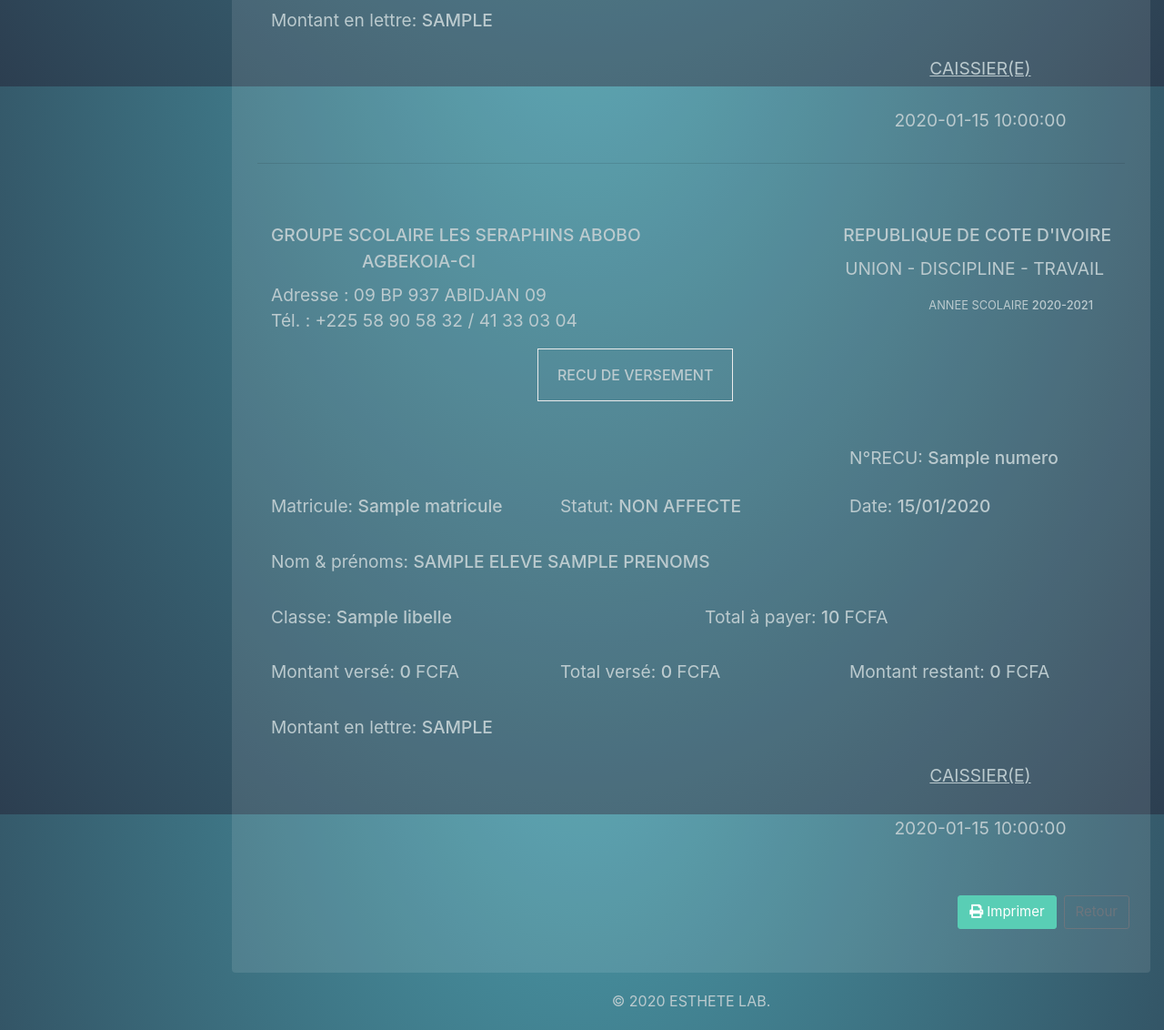
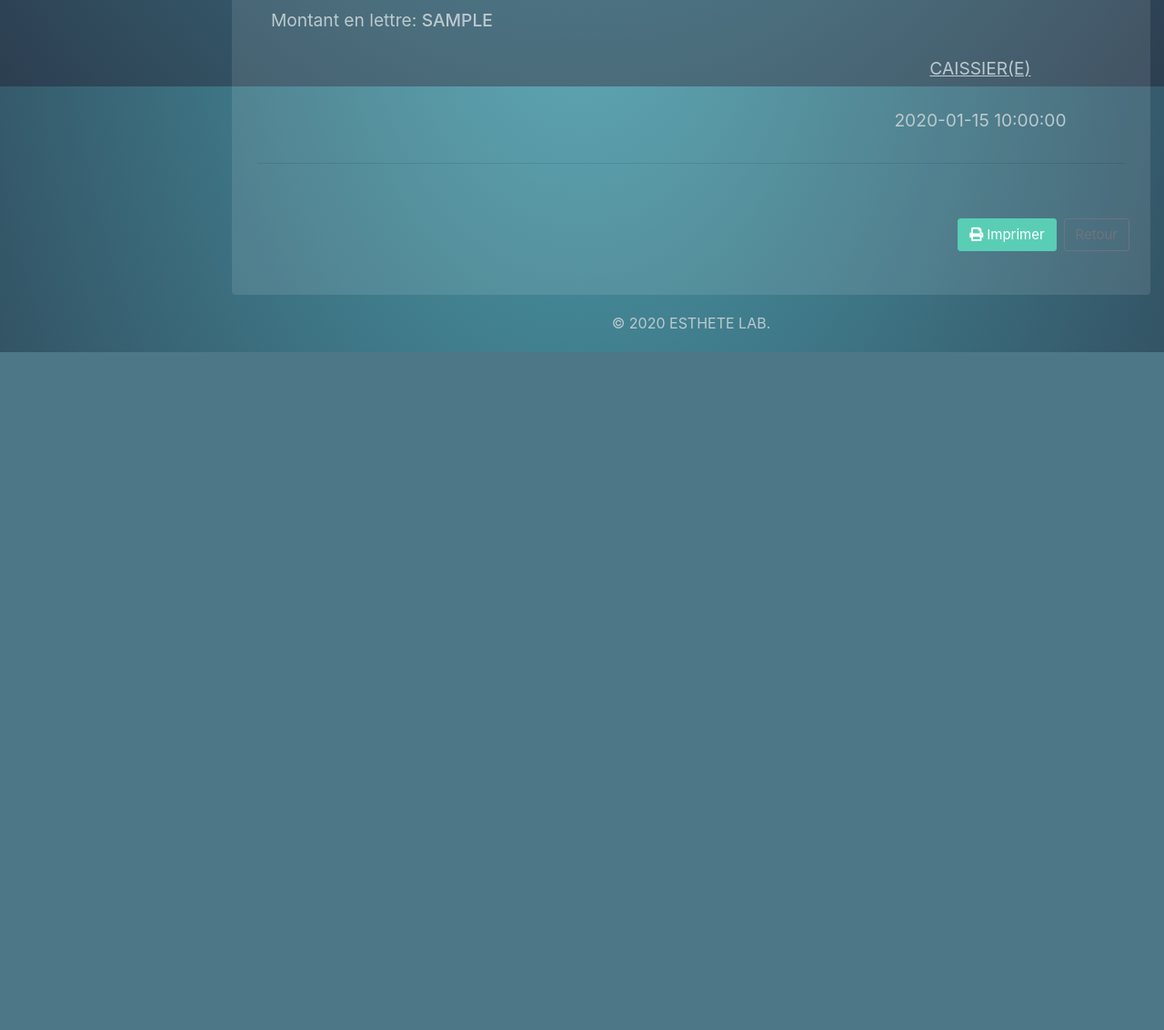
Before and after one commit to delrodie/syges1, a Symfony app: template templates/versement/show.html.twig in a window 1280 px wide. Shown: the part 705-1837 px from the top of the page at 91% size. After the commit the page ends 1092 px from the top, so only its background shows below. Run offline with Twig, Linux system fonts and the light colour scheme; the template is opened without the code that fills it: most values are stand-ins (such as "Sample title", 1, 10 or a date in 2020); some libraries are stand-ins or nearby versions.

Commit message:
Generation Dompdf versement

```diff
--- a/composer.json
+++ b/composer.json
@@ -10,6 +10,7 @@
         "doctrine/doctrine-bundle": "^2.1",
         "doctrine/doctrine-migrations-bundle": "^3.0",
         "doctrine/orm": "^2.7",
+        "dompdf/dompdf": "^1.0",
         "phpdocumentor/reflection-docblock": "^5.2",
         "sensio/framework-extra-bundle": "^5.1",
         "symfony/asset": "5.1.*",
--- a/src/Controller/VersementController.php
+++ b/src/Controller/VersementController.php
@@ -9,6 +9,8 @@ use App\Repository\VersementRepository;
 use App\Utilities\GestionEleve;
 use App\Utilities\GestionImpression;
 use Doctrine\ORM\EntityManagerInterface;
+use Dompdf\Dompdf;
+use Dompdf\Options;
 use Symfony\Bundle\FrameworkBundle\Controller\AbstractController;
 use Symfony\Component\HttpFoundation\Request;
 use Symfony\Component\HttpFoundation\Response;
@@ -124,6 +126,7 @@ class VersementController extends AbstractController
             'scolarite' => $scolarite,
             'montant_lettre' => $this->gestionImpression->nombre_en_lettre($versement->getVerse())
         ]);
+
     }
 
     /**
--- a/templates/versement/show.html.twig
+++ b/templates/versement/show.html.twig
@@ -88,92 +88,12 @@
                             </div>
                         </div>
                         <hr>
-                        <!-- DEUXIEME PAGE -->
-                        <div class="container-fluid d-flex justify-content-between" style="font-size: 1.2em;">
-                            <div class="col-lg-6 pl-0">
-                                <p class="mt-5 mb-2">
-                                    <b>GROUPE SCOLAIRE LES SERAPHINS ABOBO <br>
-                                        <span style="margin-left: 100px;">AGBEKOIA-CI</span>
-                                    </b>
-                                </p>
-                                <p class="mb-0 ">Adresse : 09 BP 937 ABIDJAN 09</p>
-                                <p>Tél. : +225 58 90 58 32 / 41 33 03 04</p>
-                            </div>
-                            <div class="col-lg-6 pr-0">
-                                <p class="mt-5 mb-2 text-right"><b>REPUBLIQUE DE COTE D'IVOIRE</b></p>
-                                <p class="text-right mr-2">UNION - DISCIPLINE - TRAVAIL</p>
-                                <p class="mb-0 text-right" style="font-size: 0.8rem; margin-right: 20px;">ANNEE SCOLAIRE <b>2020-2021</b></p>
-                            </div>
-                        </div>
-                        <div class="container-fluid d-flex justify-content-between">
-                            <div class="col-lg-4 offset-4 pl-0 text-center">
-                                <div class="row">
-                                    <div class="col-8 offset-0" style="border:#ececec solid 1px; ">
-                                        <p class="mb-3 mt-3"><b>RECU DE VERSEMENT</b></p>
-                                    </div>
-                                </div>
-                            </div>
-                            <hr>
-                        </div>
-                        <div class="container-fluid mt-5" style="font-size: 1.2rem;">
-                            <div class="row mb-2">
-                                <div class="col-4 offset-8">
-                                    <p >N°RECU: <b>{{ versement.numero }}</b></p>
-                                </div>
-                            </div>
-                            <div class="row">
-                                <div class="col-4">
-                                    <p>Matricule: <b>{{ eleve.matricule }}</b></p>
-                                </div>
-                                <div class="col-4">
-                                    <p>Statut: <b>NON AFFECTE</b></p>
-                                </div>
-                                <div class="col-4">
-                                    <p>Date: <b>{{ versement.date|date('d/m/Y') }}</b></p>
-                                </div>
-                            </div>
-                            <div class="row mt-3">
-                                <div class="col-12">
-                                    <p>Nom & prénoms: <b>{{eleve.nom|upper}} {{ eleve.prenoms|upper }}</b></p>
-                                </div>
-                            </div>
-                            <div class="row mt-3">
-                                <div class="col-6">
-                                    <p>Classe: <b>{{ versement.classe.libelle }} </b></p>
-                                </div>
-                                <div class="col-6">
-                                    <p>Total à payer: <b>{{ scolarite.total|number_format(0,'','.') }} </b>FCFA</p>
-                                </div>
-                            </div>
-                            <div class="row mt-3">
-                                <div class="col-4">
-                                    <p>Montant versé: <b>{{ versement.verse|number_format(0,'','.')}} </b>FCFA</p>
-                                </div>
-                                <div class="col-4">
-                                    <p>Total versé: <b>{{ scolarite.verse|number_format(0,'','.')}} </b>FCFA</p>
-                                </div>
-                                <div class="col-4">
-                                    <p>Montant restant: <b>{{ scolarite.restant|number_format(0,'','.')}}</b> FCFA</p>
-                                </div>
-                            </div>
-                            <div class="row mt-3">
-                                <div class="col-12">
-                                    <p>Montant en lettre: <b>{{ montant_lettre|upper }}</b></p>
-                                </div>
-                            </div>
-                            <div class="row mt-2">
-                                <div class="col-4 offset-8">
-                                    <p class="text-center"><u>CAISSIER(E)</u><br><br>{{ versement.createdBy|title }}</p>
-                                </div>
-                            </div>
-                        </div>
-                        <!-- FIN DEUXIEME PAGE -->
                     </div>
                     <div class="row mb-5">
                         <div class="col-lg-12">
                             <div class="container-fluid w-100">
                                 <a href="{{ path('eleve_show', {'id': versement.eleve.id}) }}" class="btn btn-outline-secondary float-right mt-4 ml-2">Retour</a>
-                                <a href="#" onclick="imprimer('impression')" class="btn btn-primary float-right mt-4 ml-2">
+                                <a href="{{ path('imprime_versement', {'id': versement.id}) }}" class="btn btn-primary float-right mt-4 ml-2" target="_blank">
                                     <i class="fa fa-print mr-1"></i>Imprimer
                                 </a>
                             </div>
```
Also changed, not shown: src/Controller/ImprimeController.php (added, +84 -0 lines), templates/base_imprime.html.twig (added, +12 -0 lines), templates/imprime/index.html.twig (added, +20 -0 lines), templates/imprime/versement.html.twig (added, +104 -0 lines), 2 other files.
